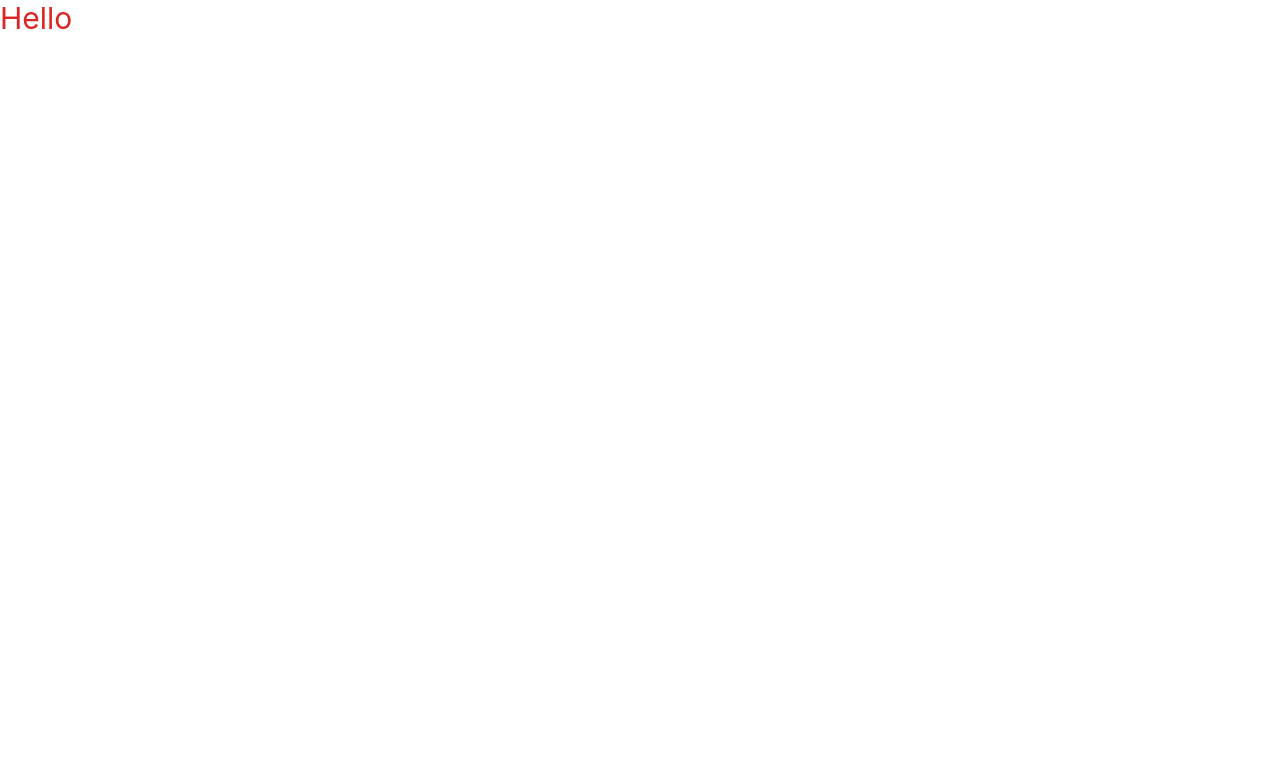
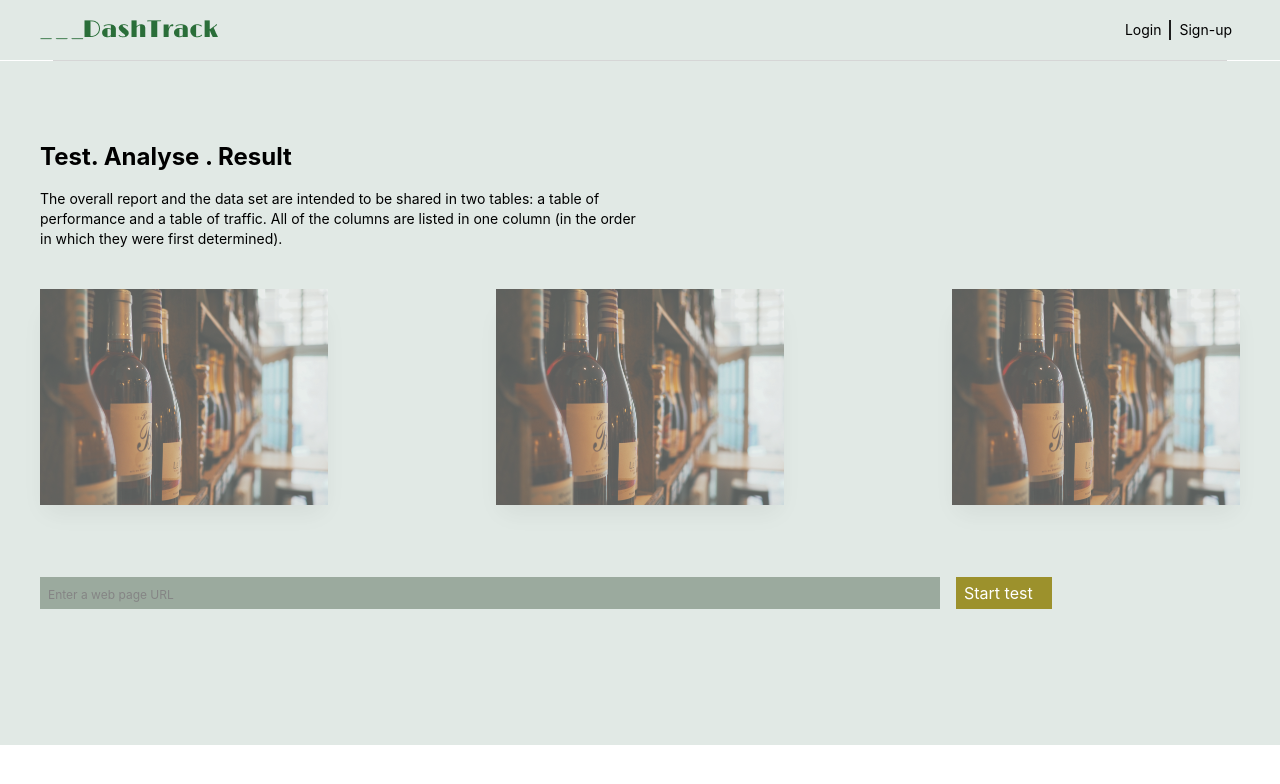
Before and after one commit to Racheal-spec/dash-track, a React (Vite) app: page / in a window 1280 px wide. Shown: the top 784 px of the page. Built offline with nearby package versions, Linux system fonts and the light colour scheme.

Commit message:
Designed hero section

```diff
--- a/src/App.tsx
+++ b/src/App.tsx
@@ -1,11 +1,18 @@
-import { useState } from "react";
+import { Route, Routes } from "react-router-dom";
+import Navbar from "../src/components/Navbar";
+import Home from "../src/pages/Home";
 
-function App() {
+const App: React.FC = () => {
   return (
-    <div className="App">
-      <div className="text-3xl text-red-600">Hello</div>
-    </div>
+    <section className="">
+      <Navbar />
+      <div className="bg-lightgreenbg px-10">
+        <Routes>
+          <Route path={"/"} element={<Home />} />
+        </Routes>
+      </div>
+    </section>
   );
-}
+};
 
 export default App;
--- /dev/null
+++ b/src/components/Button.tsx
@@ -0,0 +1,16 @@
+import React from "react";
+
+type Btntitle = {
+  title: string;
+};
+const Button = ({ title }: Btntitle) => {
+  return (
+    <div>
+      <div className="px-2 hover:animate-ease cursor-pointer hover:bg-hoverColor hover:scale text-white py-1 bg-secondary">
+        {title}
+      </div>
+    </div>
+  );
+};
+
+export default Button;
--- /dev/null
+++ b/src/components/ImageCard.tsx
@@ -0,0 +1,14 @@
+import React from "react";
+import wine from "../assets/wine.jpg";
+
+const ImageCard = () => {
+  return (
+    <div className="py-6">
+      <div className="w-72 h-52 shadow-xl opacity-60 bg-greylight">
+        <img src={wine} alt="dashtrack image" />
+      </div>
+    </div>
+  );
+};
+
+export default ImageCard;
--- /dev/null
+++ b/src/components/Input.tsx
@@ -0,0 +1,14 @@
+import React from "react";
+
+const Input = () => {
+  return (
+    <div className="py-14">
+      <input
+        className="bg-inputbg py-1 w-full text-white placeholder:text-textPlaceholder placeholder:text-xs placeholder: pl-2"
+        placeholder="Enter a web page URL"
+      />
+    </div>
+  );
+};
+
+export default Input;
--- /dev/null
+++ b/src/components/Navbar/index.tsx
@@ -0,0 +1,25 @@
+import React from "react";
+import logoDashTrack from "../../assets/logoDashTrack.png";
+
+const Navbar: React.FC = () => {
+  return (
+    <>
+      <section className="bg-lightgreenbg px-10">
+        <nav className="py-5">
+          <ul className="flex justify-between">
+            <li>
+              <img src={logoDashTrack} alt="dashtrack logo" />
+            </li>
+            <ul className="flex divide-x-2 divide-textHeaderDark">
+              <li className="px-2 text-sm">Login</li>
+              <li className="px-2 text-sm">Sign-up</li>
+            </ul>
+          </ul>
+        </nav>
+      </section>
+      <hr className="w-11/12 mx-auto text-greylight" />
+    </>
+  );
+};
+
+export default Navbar;
--- a/src/main.tsx
+++ b/src/main.tsx
@@ -1,10 +1,13 @@
 import React from "react";
 import ReactDOM from "react-dom/client";
+import { BrowserRouter } from "react-router-dom";
 import App from "./App";
 import "./index.css";
 
 ReactDOM.createRoot(document.getElementById("root") as HTMLElement).render(
   <React.StrictMode>
-    <App />
+    <BrowserRouter>
+      <App />
+    </BrowserRouter>
   </React.StrictMode>
 );
--- /dev/null
+++ b/src/pages/Home/index.tsx
@@ -0,0 +1,44 @@
+import React from "react";
+import Button from "../../components/Button";
+import ImageCard from "../../components/ImageCard";
+import Input from "../../components/Input";
+
+const Home: React.FC = () => {
+  return (
+    <section className="py-20">
+      <div className="w-2/4">
+        <h2 className="text-2xl font-bold">Test. Analyse . Result</h2>
+        <p className="py-4 text-sm">
+          The overall report and the data set are intended to be shared in two
+          tables: a table of performance and a table of traffic. All of the
+          columns are listed in one column (in the order in which they were
+          first determined).
+        </p>
+      </div>
+      <div className="flex justify-between">
+        <div>
+          {" "}
+          <ImageCard />
+        </div>
+        <div>
+          {" "}
+          <ImageCard />
+        </div>
+        <div>
+          {" "}
+          <ImageCard />
+        </div>
+      </div>
+      <div className="flex items-center ">
+        <div className="w-3/4">
+          <Input />
+        </div>
+        <div className="w-24 mx-4">
+          <Button title="Start test" />
+        </div>
+      </div>
+    </section>
+  );
+};
+
+export default Home;
--- a/tailwind.config.cjs
+++ b/tailwind.config.cjs
@@ -2,7 +2,39 @@
 module.exports = {
   content: ["./src/**/*.{js,jsx,ts,tsx}"],
   theme: {
-    extend: {},
+    screens: {
+      sm: "480px",
+      md: "768px",
+      lg: "976px",
+      xl: "1440px",
+    },
+    colors: {
+      lightgreenbg: "#E1E9E5",
+      textHeaderDark: "#1E1E1E",
+      black: "#000000",
+      greylight: "#D6D6D6",
+      secondary: "#9C912C",
+      inputbg: "#9BAA9E",
+      white: "#ffffff",
+      textPlaceholder: "#858585",
+      hoverColor: "#857B23",
+    },
+    animation: {
+      ease: "ease 0.5s ease-in-out",
+    },
+    fontFamily: {
+      sans: ["Graphik", "sans-serif"],
+      serif: ["Merriweather", "serif"],
+    },
+    extend: {
+      spacing: {
+        128: "32rem",
+        144: "36rem",
+      },
+      borderRadius: {
+        "4xl": "2rem",
+      },
+    },
   },
   plugins: [],
 };
```
Also changed, not shown: src/assets/logoDashTrack.png (added), src/assets/wine.jpg (added).
